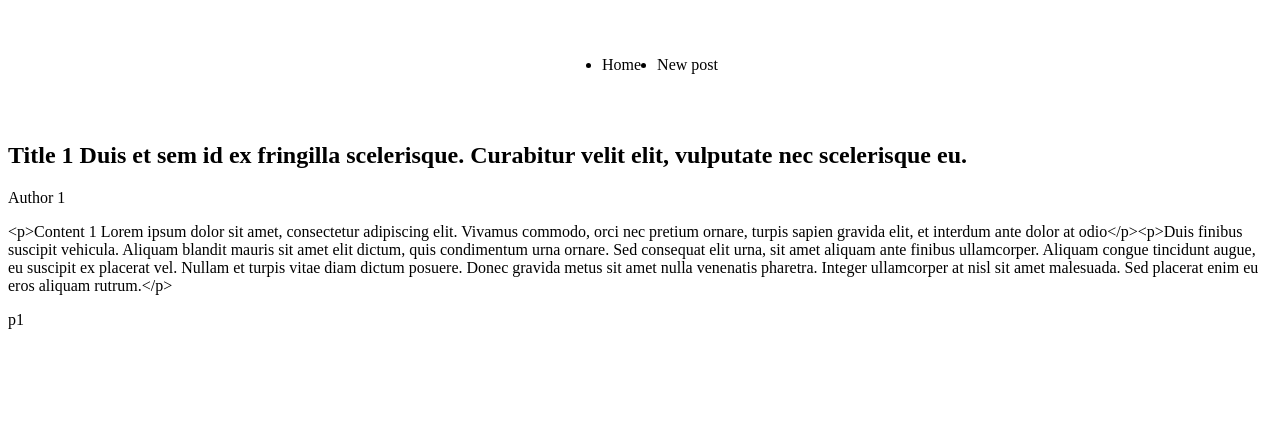
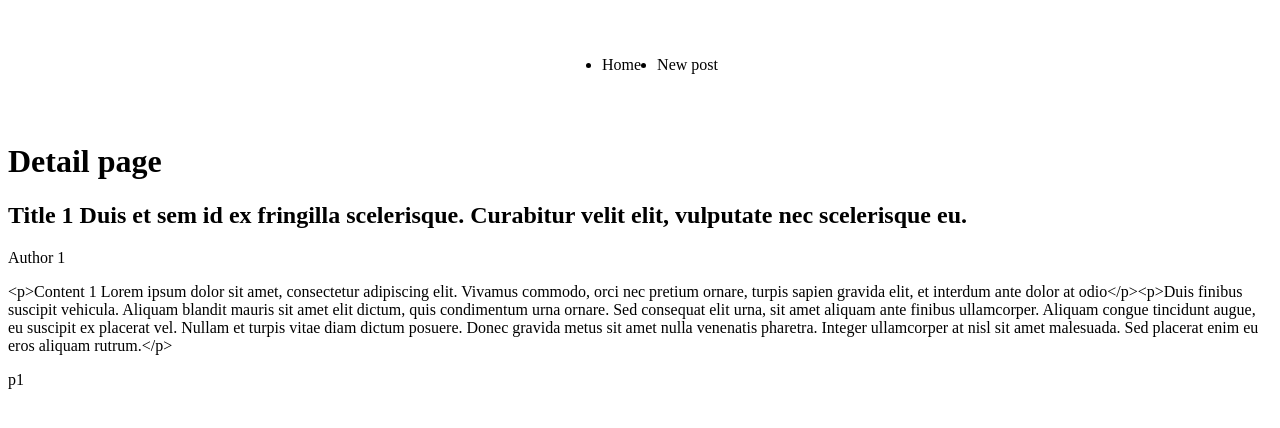
Before and after one commit to atello1/blog-project, a React (Vite) app: page /BlogDetail/p1 in a window 1280 px wide. Shown: the top 428 px of the page. Built offline with nearby package versions, Linux system fonts and the light colour scheme.

Commit message:
add text

```diff
--- a/src/routes/BlogDetail.jsx
+++ b/src/routes/BlogDetail.jsx
@@ -7,6 +7,7 @@ export default function BlogDetail () {
     console.log(post);
     return (
         <>
+            <h1>Detail page</h1>
             <h2>{post.title}</h2>
             <p>{post.author}</p>
             <div>{post.content}</div>
```
